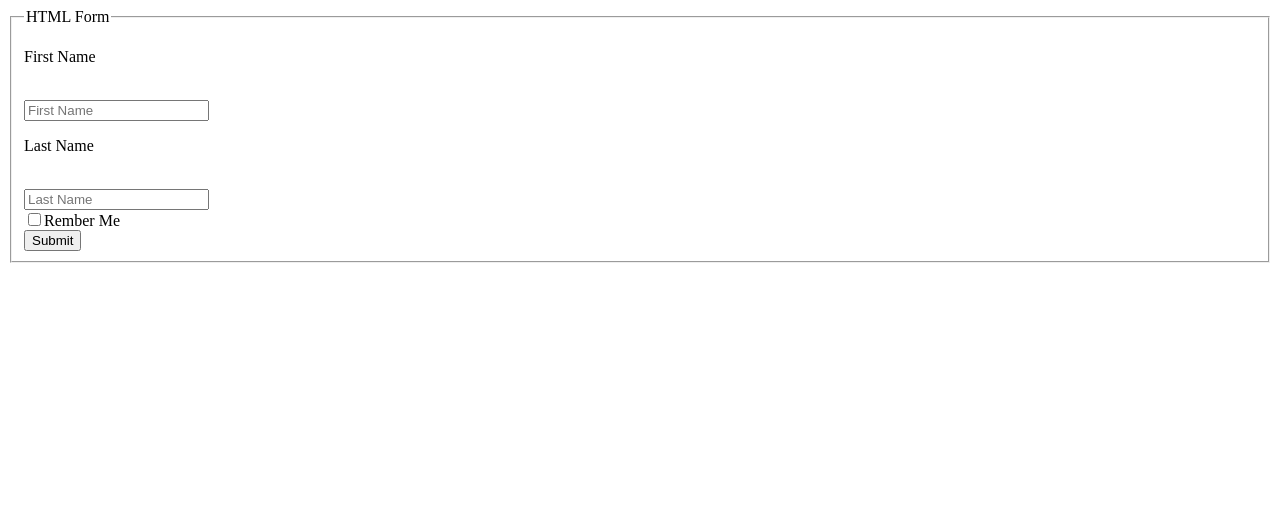
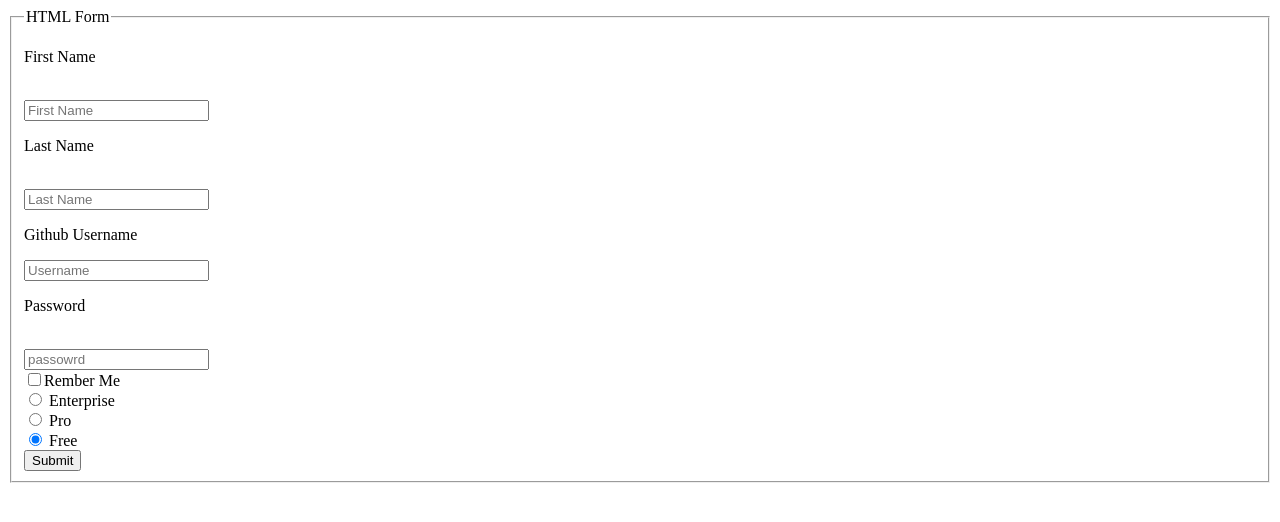
Before and after one commit to GTLook/htmlForm, a plain HTML site: page index.html in a window 1280 px wide. Drawn offline with Linux system fonts and the light colour scheme.

Commit message:
html framework completed

```diff
--- a/index.html
+++ b/index.html
@@ -11,8 +11,13 @@
         <p>First Name</p><br>
         <input type="text" name="First" value="" placeholder="First Name"><br>
         <p>Last Name</p><br>
-        <input type="text" name="Last" value="" placeholder="Last Name"><br>
+        <input type="text" name="Last" value="" placeholder="Last Name"><br><p>Github Username</p>
+        <input type="email" name="Username" value="" placeholder="Username"><br><p>Password</p><br>
+        <input type="password" name="password" value="" placeholder="passowrd"><br>
         <input id="checkbox" type="checkbox" name="checkbox" value="Command Line">Rember Me<br>
+        <input type="radio" name="Enterprise" value="Enterprise"> Enterprise<br>
+        <input type="radio" name="Pro" value="Pre"> Pro<br>
+        <input type="radio" name="Free" value="Free" checked> Free<br>
         <button type="submit">Submit</button><br>
       </fieldset>
     </form>
```
